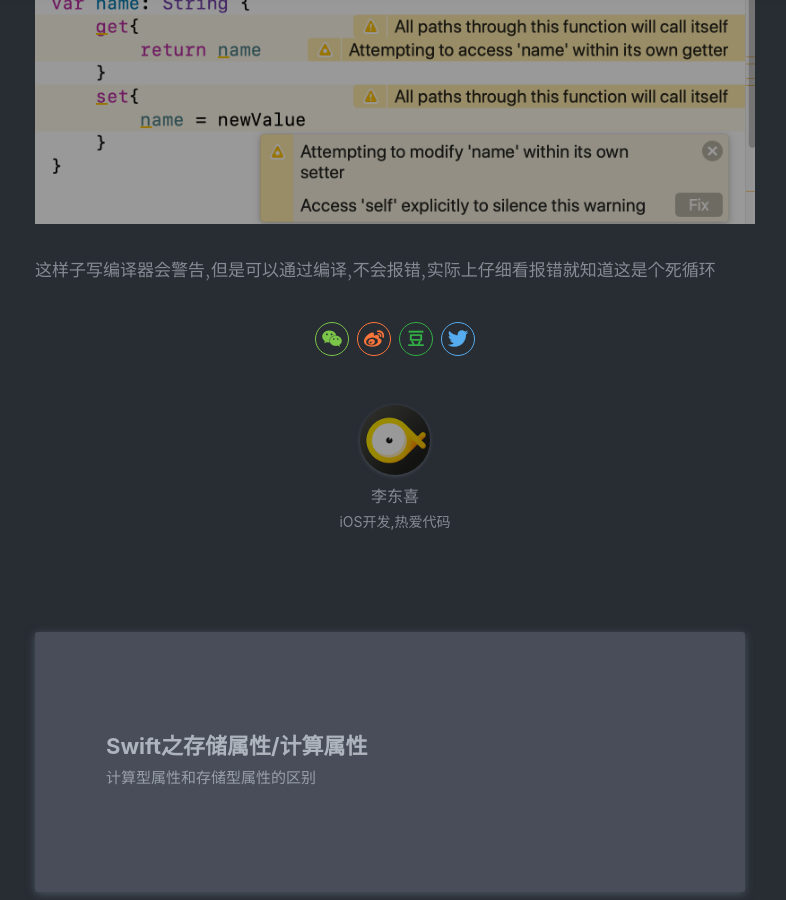
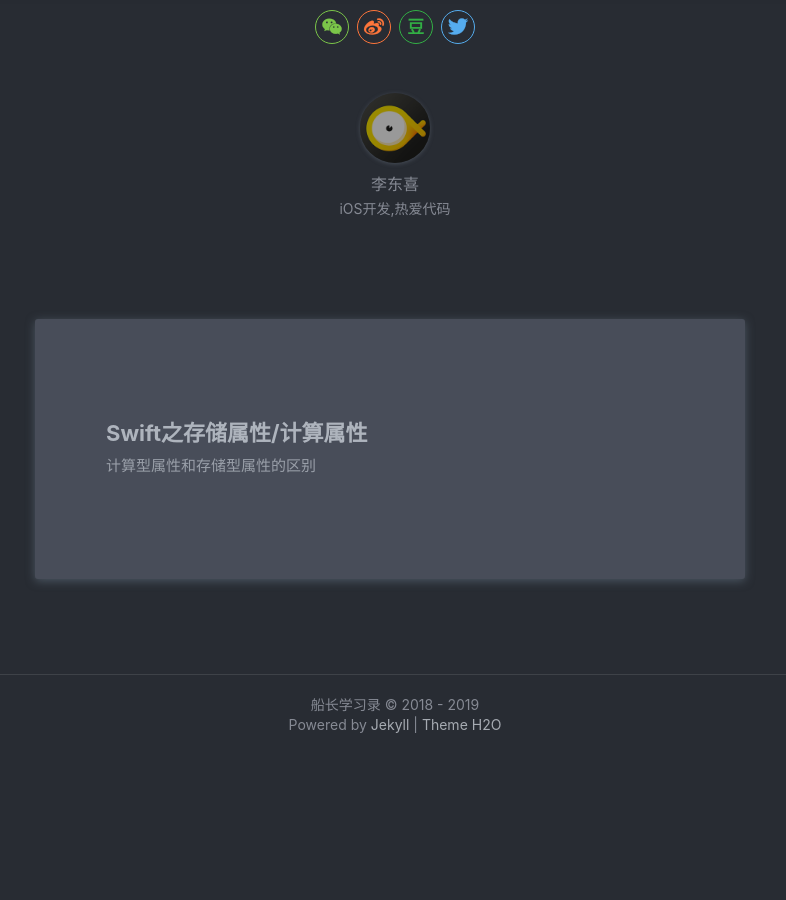
Before and after one commit to dongxiexidu/dongxiexidu.github.com, a Jekyll site: the page built from _posts/2019-03-06-Swift之CaseIterable关键字.md, in a window 1280 px wide and 900 px high, scrolled down 2043 px. Shown: the whole window, without its empty margins (245-1031 px from the left). Built offline with Jekyll 4.4.1, drawn with Linux system fonts in a browser that asks for light colours; nearby versions of some CDN libraries; a style sheet for code colours, icons or effects is not loaded; after the commit the page ends 2798 px from its top, so only the background shows below that.

Commit message:
Update 2019-03-06-Swift之CaseIterable关键字.md

````diff
--- a/_posts/2019-03-06-Swift之CaseIterable关键字.md
+++ b/_posts/2019-03-06-Swift之CaseIterable关键字.md
@@ -69,7 +69,3 @@
     print(status) // married
 }
 ```
-
-![demo]({{ "/assets/img/deadCycle.png" | absolute_url }})
-
-这样子写编译器会警告,但是可以通过编译,不会报错,实际上仔细看报错就知道这是个死循环
````
